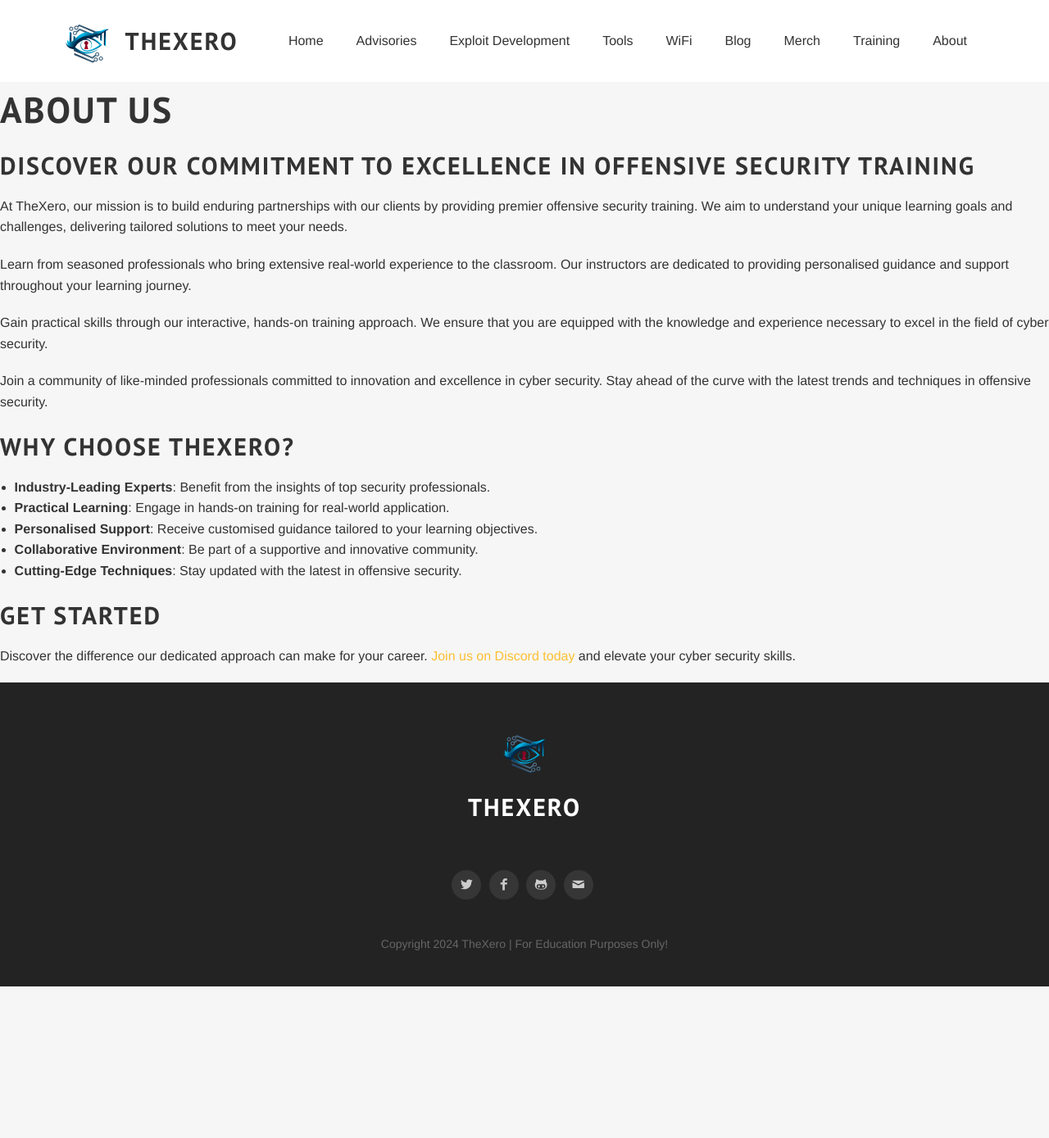
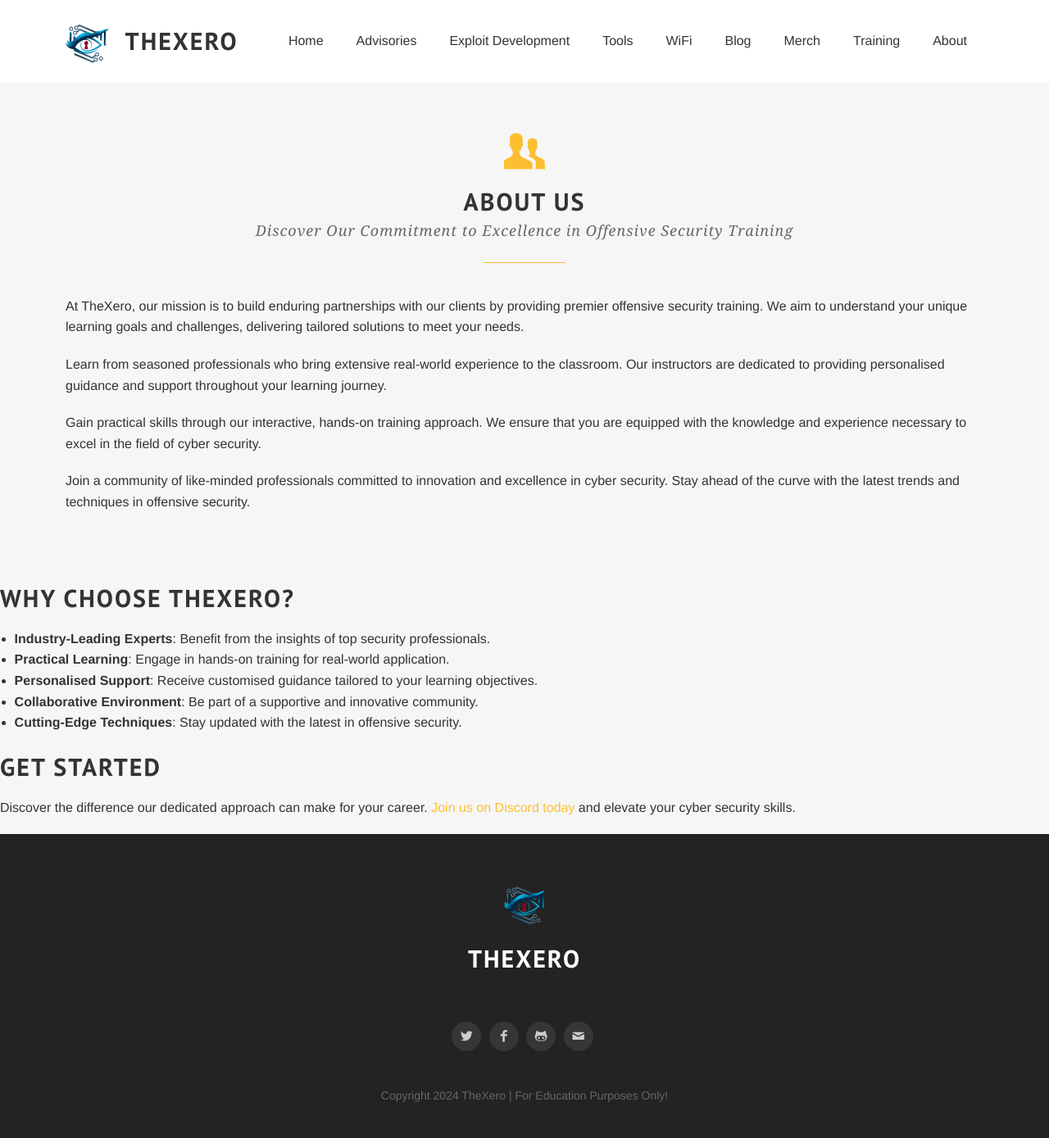
Before and after one commit to thexerocouk/thexerocouk.github.io, a Jekyll site: the page built from about.md, in a window 1280 px wide. Shown: the whole page at 82% size. Built offline with Jekyll 4.4.1, drawn with Linux system fonts in a browser that asks for light colours; some web fonts are replaced; before the commit the page ends 1204 px from its top, so only the background shows below that.

Commit message:
Update about.md

```diff
--- a/about.md
+++ b/about.md
@@ -5,17 +5,24 @@ section_id: about
 permalink: about
 ---
 
-# About Us
-
-## Discover Our Commitment to Excellence in Offensive Security Training
-
-At TheXero, our mission is to build enduring partnerships with our clients by providing premier offensive security training. We aim to understand your unique learning goals and challenges, delivering tailored solutions to meet your needs.
-
-Learn from seasoned professionals who bring extensive real-world experience to the classroom. Our instructors are dedicated to providing personalised guidance and support throughout your learning journey.
-
-Gain practical skills through our interactive, hands-on training approach. We ensure that you are equipped with the knowledge and experience necessary to excel in the field of cyber security.
-
-Join a community of like-minded professionals committed to innovation and excellence in cyber security. Stay ahead of the curve with the latest trends and techniques in offensive security.
+<div class='full'>
+  <div class='row'>
+    <div class='special-title centered-text'>
+      <i class='icon-users'></i>
+      <h2>About Us</h2>
+      <p>Discover Our Commitment to Excellence in Offensive Security Training</p>
+      <p class='shortline'></p>
+    </div>
+    <div class='spacing'></div>
+    <div class='spacing'></div>
+  </div>
+  <div class='row'>
+    <p>At TheXero, our mission is to build enduring partnerships with our clients by providing premier offensive security training. We aim to understand your unique learning goals and challenges, delivering tailored solutions to meet your needs.</p>
+    <p>Learn from seasoned professionals who bring extensive real-world experience to the classroom. Our instructors are dedicated to providing personalised guidance and support throughout your learning journey.</p>
+    <p>Gain practical skills through our interactive, hands-on training approach. We ensure that you are equipped with the knowledge and experience necessary to excel in the field of cyber security.</p>
+    <p>Join a community of like-minded professionals committed to innovation and excellence in cyber security. Stay ahead of the curve with the latest trends and techniques in offensive security.</p>
+  </div>
+</div>
 
 ## Why Choose TheXero?
 
```
